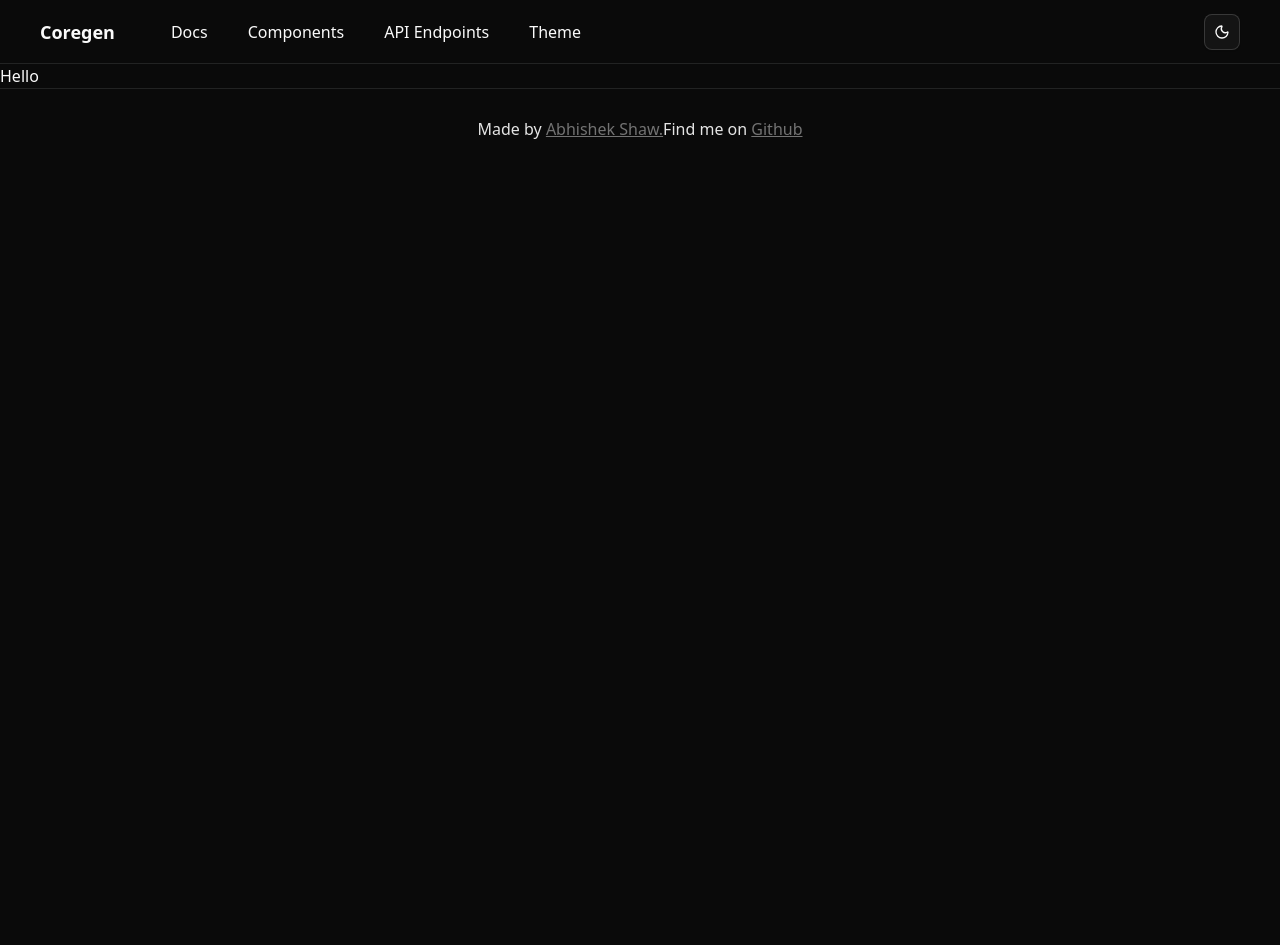
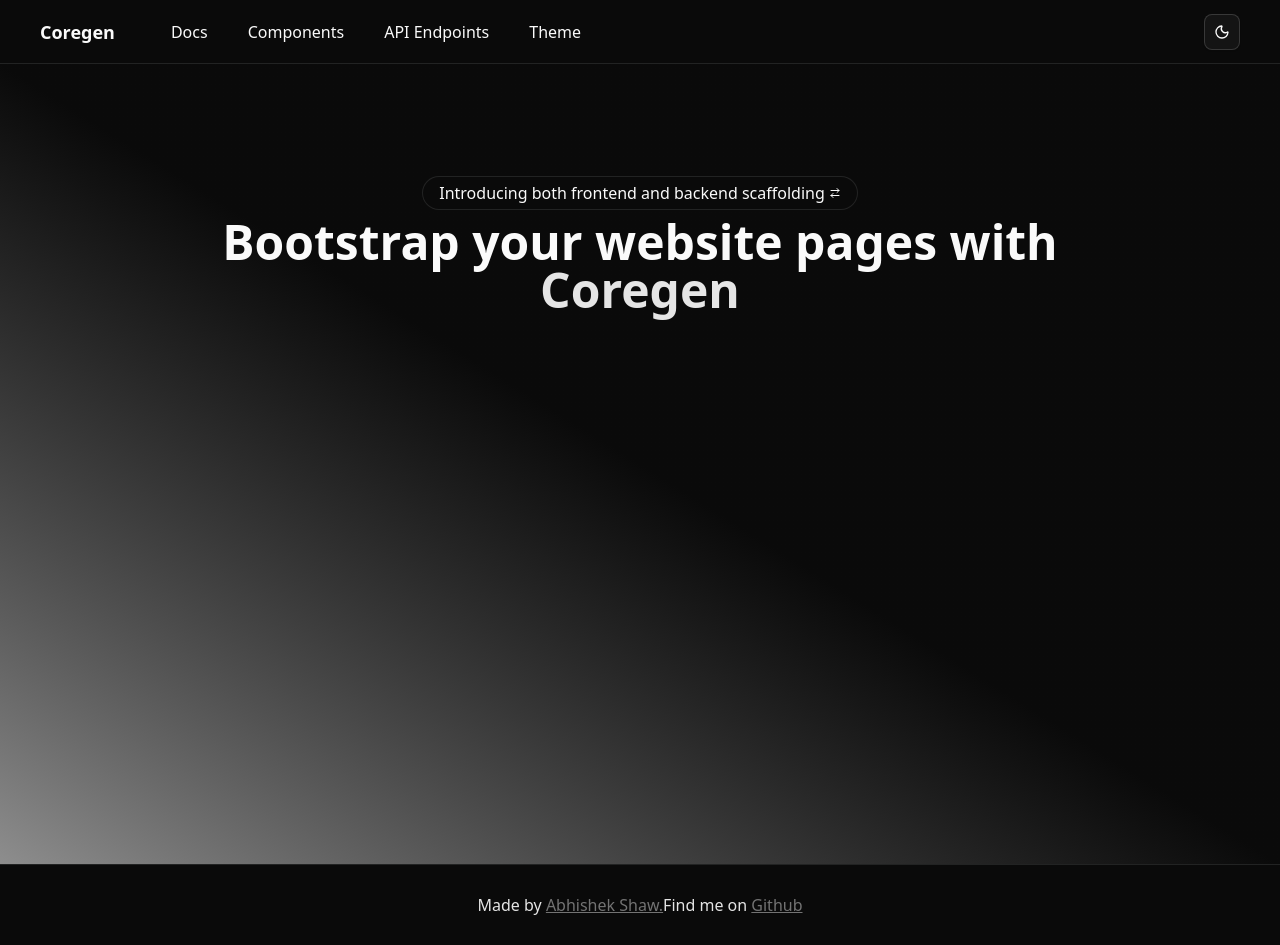
Before and after one commit to A-B-H-I-S-H-E-K-S-H-A-W/coregen, a Next.js app: page / in a window 1280 px wide. Before the commit the page ends 800 px from the top, so only its background shows below. Built offline with nearby package versions, Linux system fonts and the light colour scheme.

Commit message:
Added feature text

```diff
--- a/src/app/page.jsx
+++ b/src/app/page.jsx
@@ -1,9 +1,20 @@
+import { FeatureText } from "@/components/ui/FeatureText";
 import "../styles/globals.css";
 
 export default function Home() {
   return (
     <>
-      <div>Hello</div>
+      <section className="min-h-screen bg-gradient-to-bl from-background via-background to-primary/60 px-20">
+        <div className="pt-28 max-w-4xl text-center mx-auto">
+          <div>
+            <FeatureText />
+            <h1 className="h1">
+              Bootstrap your website pages with{" "}
+              <span className="text-primary">Coregen</span>
+            </h1>
+          </div>
+        </div>
+      </section>
     </>
   );
 }
--- /dev/null
+++ b/src/components/ui/FeatureText.jsx
@@ -0,0 +1,19 @@
+import { cn } from "@/lib/utils";
+import { ArrowRightLeftIcon } from "lucide-react";
+
+export function FeatureText() {
+  return (
+    <div className="z-10 flex pb-2 items-center justify-center">
+      <div
+        className={cn(
+          "group rounded-full border bg-foreground/10 text-base text-foreground transition-all ease-in hover:cursor-pointer dark:bg-background"
+        )}
+      >
+        <div className="inline-flex items-center justify-center px-4 py-1 transition ease-out hover:text-foreground/70 hover:duration-300">
+          <span>Introducing both frontend and backend scaffolding</span>
+          <ArrowRightLeftIcon className="ml-1 size-3 transition-transform duration-300 ease-in-out group-hover:translate-x-0.5" />
+        </div>
+      </div>
+    </div>
+  );
+}
--- a/src/styles/globals.css
+++ b/src/styles/globals.css
@@ -49,7 +49,7 @@
   --card-foreground: oklch(0.145 0 0);
   --popover: oklch(1 0 0);
   --popover-foreground: oklch(0.145 0 0);
-  --primary: oklch(0.205 0 0);
+  --primary: oklch(0.62 0.19 260);
   --primary-foreground: oklch(0.985 0 0);
   --secondary: oklch(0.97 0 0);
   --secondary-foreground: oklch(0.205 0 0);
@@ -122,3 +122,7 @@
 .p {
   @apply text-base text-primary;
 }
+
+.h1 {
+  @apply md:text-5xl text-3xl font-bold;
+}
```
